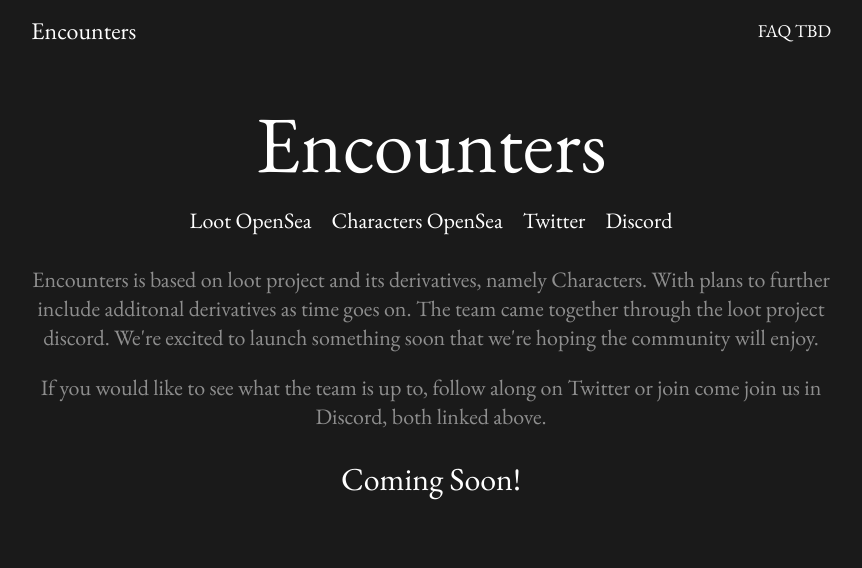
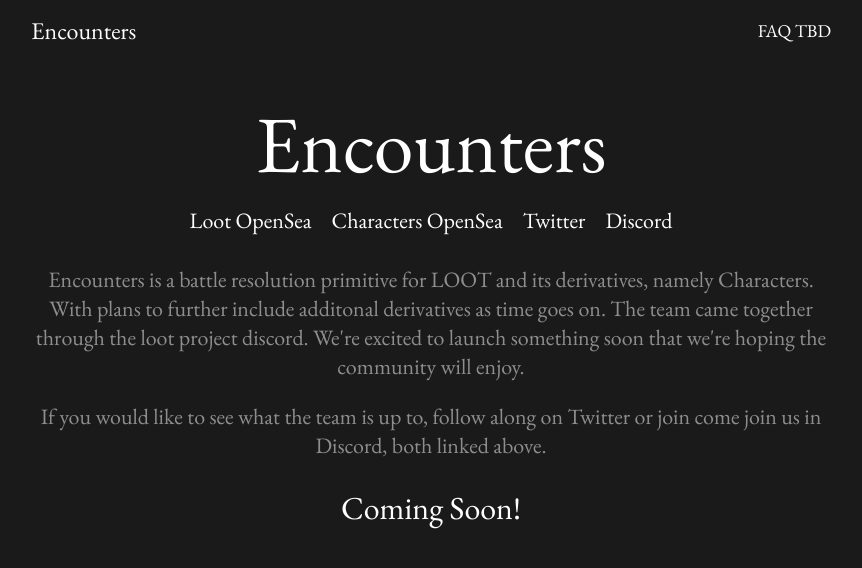
Before and after one commit to LootEncounters/landing-page, a Next.js app: page / in a window 1280 px wide. Shown: the top 568 px of the page, without its empty margins (209-1071 px from the left). Built offline with nearby package versions, Linux system fonts and the light colour scheme.

Commit message:
reword intro text based on pentas suggestion

```diff
--- a/pages/index.tsx
+++ b/pages/index.tsx
@@ -30,7 +30,7 @@
             })}
           </ul>
 
-          <p>Encounters is based on loot project and its derivatives, namely Characters. With plans to further include additonal derivatives as time goes on. The team came together through the loot project discord. We're excited to launch something soon that we're hoping the community will enjoy.</p>
+          <p>Encounters is a battle resolution primitive for LOOT and its derivatives, namely Characters. With plans to further include additonal derivatives as time goes on. The team came together through the loot project discord. We're excited to launch something soon that we're hoping the community will enjoy.</p>
           <br />
           <p>If you would like to see what the team is up to, follow along on Twitter or join come join us in Discord, both linked above.</p>
 
```
